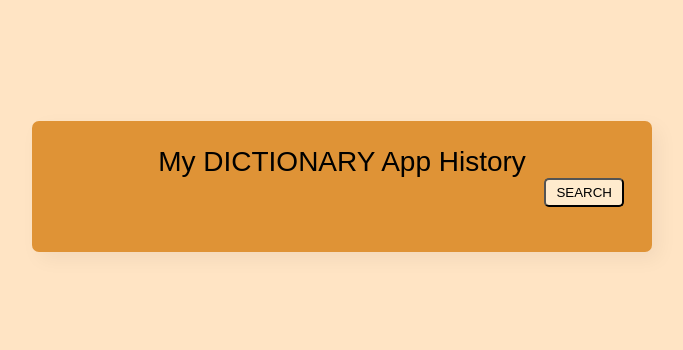
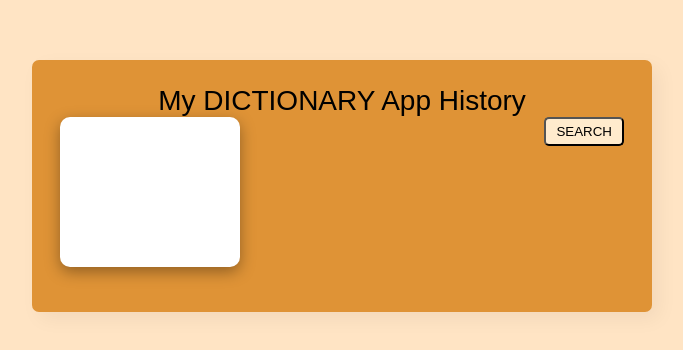
Before and after one commit to rishav7549/My-Dictionary---Javascript-Project---iag51c6bj5ov, a plain HTML site: page history.html in a window 1280 px wide. Shown: the part 214-564 px from the top of the page, without its empty margins (298-981 px from the left). Drawn offline with Linux system fonts and the light colour scheme.

Commit message:
Initial Commit

```diff
--- a/history.css
+++ b/history.css
@@ -51,11 +51,11 @@ body {
     background-color: red;
 } */
 
-/* #card{
+#card{
     display: grid;
     grid-template-rows: max-content 150px 1fr;
     box-shadow: rgba(0, 0, 0, 0.35) 0px 5px 15px;
     background-color: #fff;
     width: 180px;
     border-radius: 10px;
-} */
+}
```
